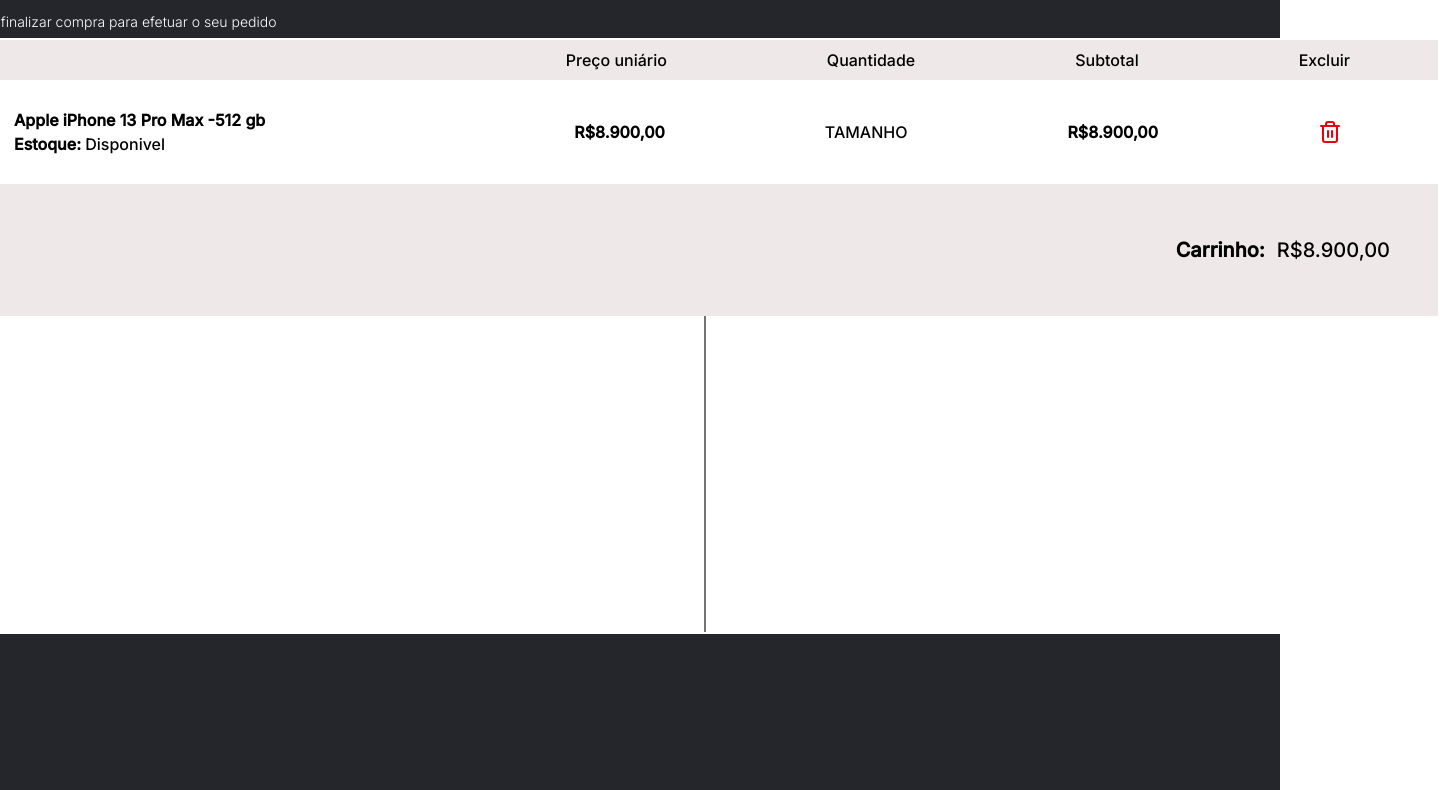
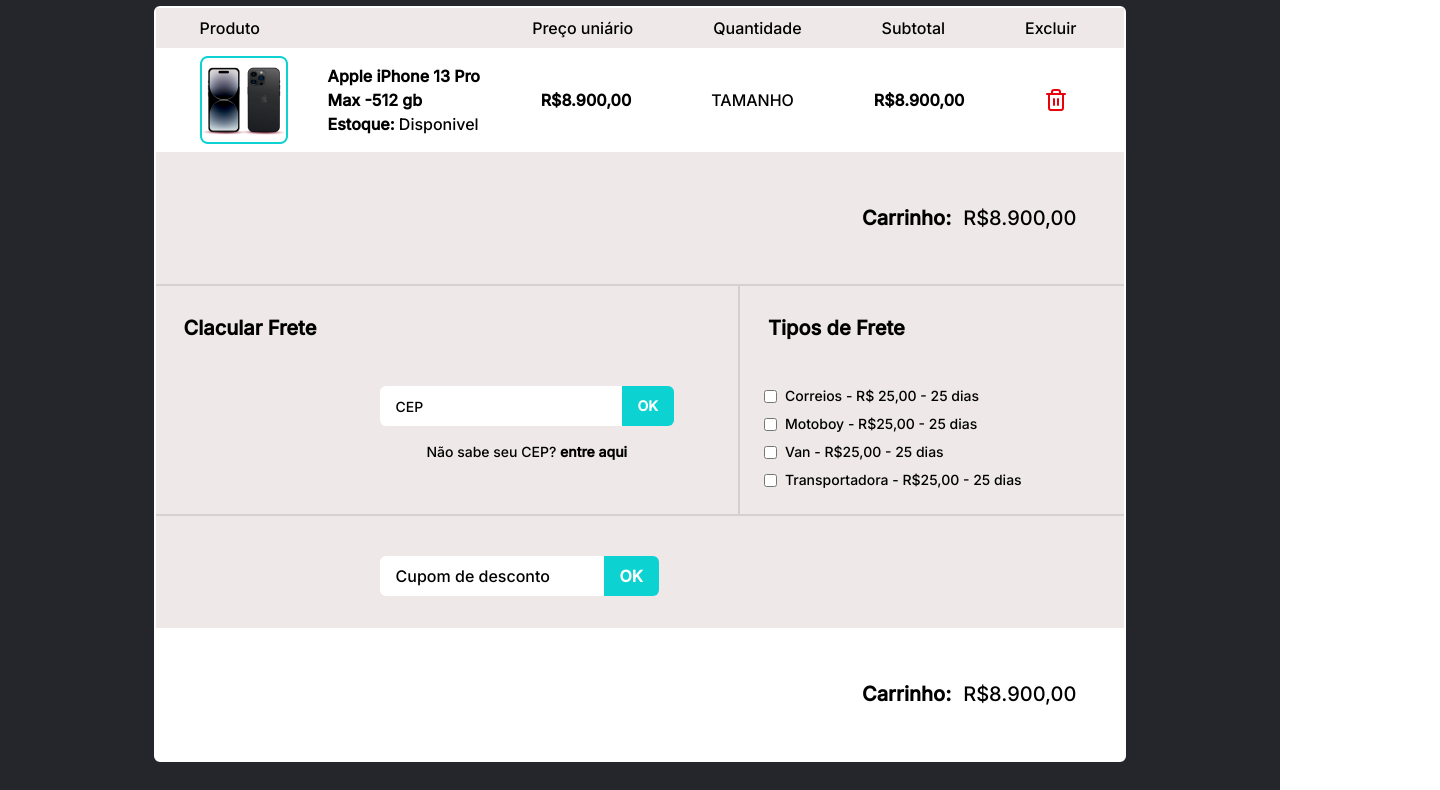
Before and after one commit to LucasP0/e-comerce_react, a React (Vite) app: page / in a window 1280 px wide. Shown: the part 290-1080 px from the top of the page, 1440 px wide, since content can reach past the window. Built offline with nearby package versions, Linux system fonts and the light colour scheme.

Commit message:
atualização da mnhçça, quase finalizando

```diff
--- a/src/App.tsx
+++ b/src/App.tsx
@@ -10,16 +10,15 @@
     <div className='bg-pd  flex flex-col font-inter'>
       <Sidebar />
       <main className='h-screen text-white mb-mB'>
-      <div className=' flex flex-row items-start justify-center p-8 mt-28'>
+      <div className=' flex flex-col  items-center justify-start  p-8 mt-20 w-full '>
             {/* INICIO SECTION TWO ^^ */}
-        <div>
-          <div className='flex flex-row items-baseline'>
+            <div className='flex flex-row items-baseline  w-4/5'>
             <h1 className='text-xl font-bold p-1 '>Carrinho</h1> <p className='font-light text-sm'>Clique em finalizar compra para efetuar o seu pedido</p>
           </div>
-          <section className='border-2 border-white w-boxGGG rounded-md flex flex-col justify-start  bg-ff text-black'>
+        <section className='border-2 border-white w-4/5 rounded-md flex flex-col justify-start  bg-ff text-black'>
           <div className='bg-bluzinho w-full flex flex-row items-center justify-between p-2'>
             <h2 className='px-9'>Produto</h2>
-            <div className='flex flex-row gap-40 px-20'>
+            <div className='flex flex-row gap-20 px-10 '>
               <p>Preço uniário</p>
               <p>Quantidade</p>
               <p>Subtotal</p>
@@ -35,7 +34,7 @@
                 <p><strong>Estoque:</strong> Disponivel</p>
               </div>
             </div>
-            <div className='flex flex-row mr-2 gap-40 px-20'>
+            <div className='flex flex-row mr-2 w gap-20 px-10'>
               <p><strong>R$8.900,00</strong></p>
               <p>TAMANHO</p>
               <p><strong>R$8.900,00</strong></p>
@@ -46,35 +45,61 @@
           <h1 className='text-xl font-bold p-1 '>Carrinho:</h1>
             <p className='text-xl'>R$8.900,00</p>
           </div>
+
           {/* NOVA SECTION */}
-          <div className='flex flex-row items-start justify-center w-full text-sm text-white'>
-        <section className=' flex flex-row justify-end gap-14 border-r-2 border-search'>
-        <div className=' p-6 flex flex-col gap-14'>
-          <div className='flex flex-col'>
-            <p><strong>FORTE CELULARES - 41.468.809/0001-20</strong></p><br/>
-            <p>Rua Vinte e um de Abril, 61, Centro,<br/>Marituba, PA, 67214-215</p>
+        <div className='flex flex-row items-start justify-center w-full text-sm text-black bg-bluzinho border-t-2 border-b-2
+        border-search/20 '>
+          <section className=' flex flex-row items-center justify-start border-search  w-full'>
+            <div className=' w-full  p-6 flex flex-col  '>
+              <div className='flex flex-col items-start'>
+                <h1 className='  text-xl font-bold p-1 '>Clacular Frete</h1>
+                <div className='flex flex-col items-center justify-center gap-4'>
+                  <div className='flex flex-row items-center px-10 pt-10 ml-40'>
+                    <input className='text-black h-10 placeholder-black border-search decoration-inherit rounded-l-md p-4 ' type="number" name="number" id="CEP" placeholder='CEP' />
+                    <button className='bg-button h-10 p-4 flex flex-row items-center rounded-r-md font-bold text-ff'>OK</button>
+                  </div>
+                  <h2 className='ml-40'>Não sabe seu CEP? <a className='list-' href="#"><strong>entre aqui</strong></a>
+                  </h2>
                 </div>
               </div>
-        <div className='pt-56 p-4 text-end flex flex-col gap-2'>
-          <p>Atendimento </p>
-          <p>(91)  98295-1232</p>
-          <p>Segunda à Sexta de 8:00-18:00</p>
             </div>
           </section>
           {/* section 2 */}
-        <section  className='  '>
-        <div className='flex flex-col gap-10 w-box p-4'>
-          <p className='p-2'>Sobre Nós</p>
-
-          A Forte Celulares foi fundada em fevereiro de 2020 como uma loja de celulares e acessórios, mas hoje estamos além de apenas uma loja de celulares. Decidimos aumentar nosso mix de produtos, investir em tecnologia e na capacitação dos nossos colaboradores para levar até você, de de maneira ainda mais simples, dinâmica e acessível todos os nossos produtos.
-          Hoje contamos com experiência e conhecimento de causa para atender com propriedade toda região metropolitana de Belém, visando uma expansão territorial que irá, nos próximos 6 meses, além de das fronteiras do nosso estado.
+          <section  className='w-full border-l-2 border-search/20 '>
+            <div className='flex flex-col gap-10 p-6'>
+              <h1 className='  text-xl font-bold p-1 '>Tipos de Frete</h1>
+              <div className='flex flex-col items-start gap-2'>
+                <p className='flex flex-row items-center gap-2'>
+                  <input className='cursor-pointer' type="checkbox"  name="" id="" />
+                  Correios - R$ 25,00 - 25 dias
+                </p>
+                <p className='flex flex-row items-center gap-2'>
+                  <input type="checkbox" name="" id="" />
+                  Motoboy - R$25,00 - 25 dias
+                </p>
+                <p className='flex flex-row items-center gap-2'>
+                  <input type="checkbox" name="" id="" />
+                  Van - R$25,00 - 25 dias
+                </p>
+                <p className='flex flex-row items-center gap-2'>
+                  <input type="checkbox" name="" id="" />
+                  Transportadora - R$25,00 - 25 dias
+                </p>
               </div>
-
+            </div>
           </section>
         </div>
-
+        <div className='bg-bluzinho flex flex-row items-center '>
+          <div className='flex flex-row items-center p-8 pt-10 ml-48'>
+            <input className='text-black h-10 w-56 placeholder-black border-search decoration-inherit rounded-l-md p-4' type="text" name="text" id="CUPOM" placeholder='Cupom de desconto' />
+            <button className='bg-button h-10 p-4 flex flex-row items-center rounded-r-md font-bold text-ff'>OK</button>
+          </div>
+        </div>
+        <div className='bg-ff w-full flex flex-row items-baseline gap-2 p-12 justify-end'>
+          <h1 className='text-xl font-bold p-1 '>Carrinho:</h1>
+            <p className='text-xl'>R$8.900,00</p>
+          </div>
       </section>
-        </div>
       </div>
     </main>
     <Footer />
--- a/tailwind.config.js
+++ b/tailwind.config.js
@@ -43,7 +43,7 @@
         boxel: '81.25rem',
         boxG: '57.5rem',
         boxGG: '62.5rem',
-        boxGG2: '90rem',
+        boxGG2: '20%',
         boxGGG: '100rem',
       },
       height: {
```
Lines whose indentation alone changed are shown as unchanged.
